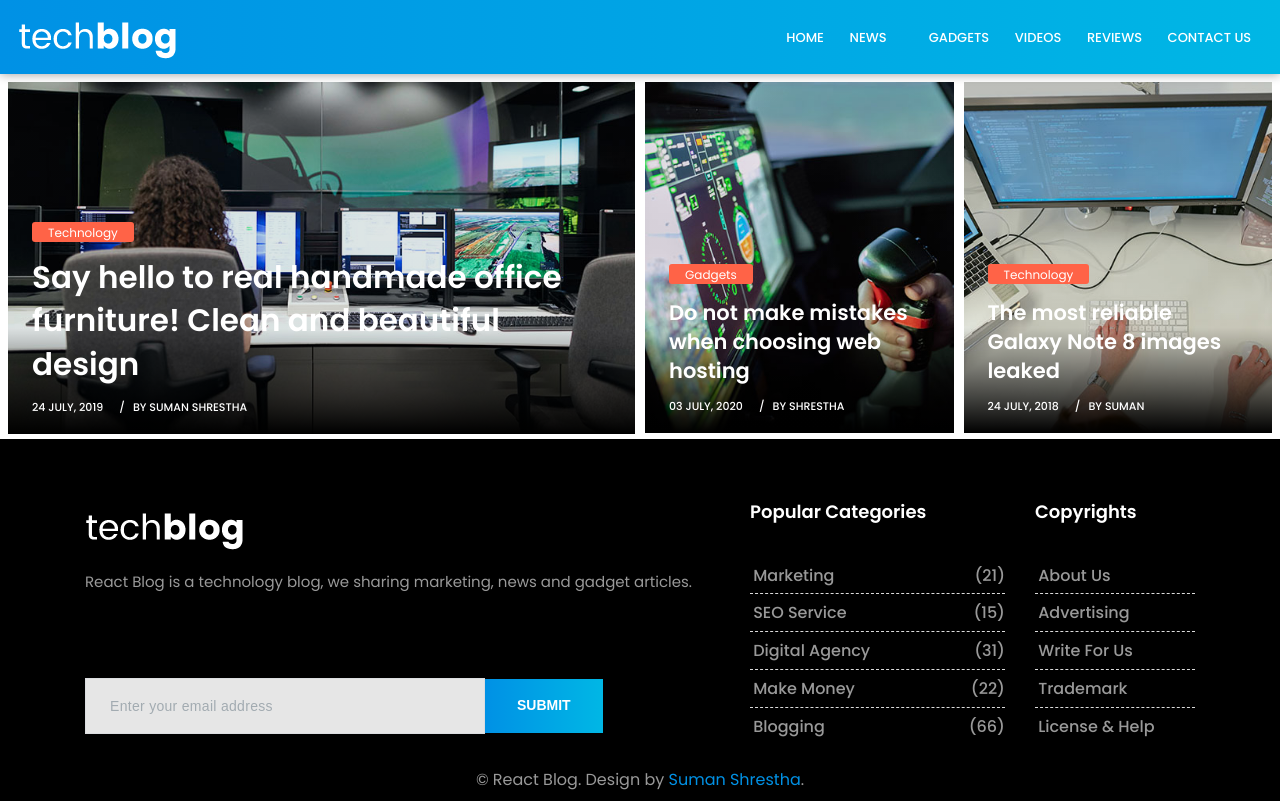
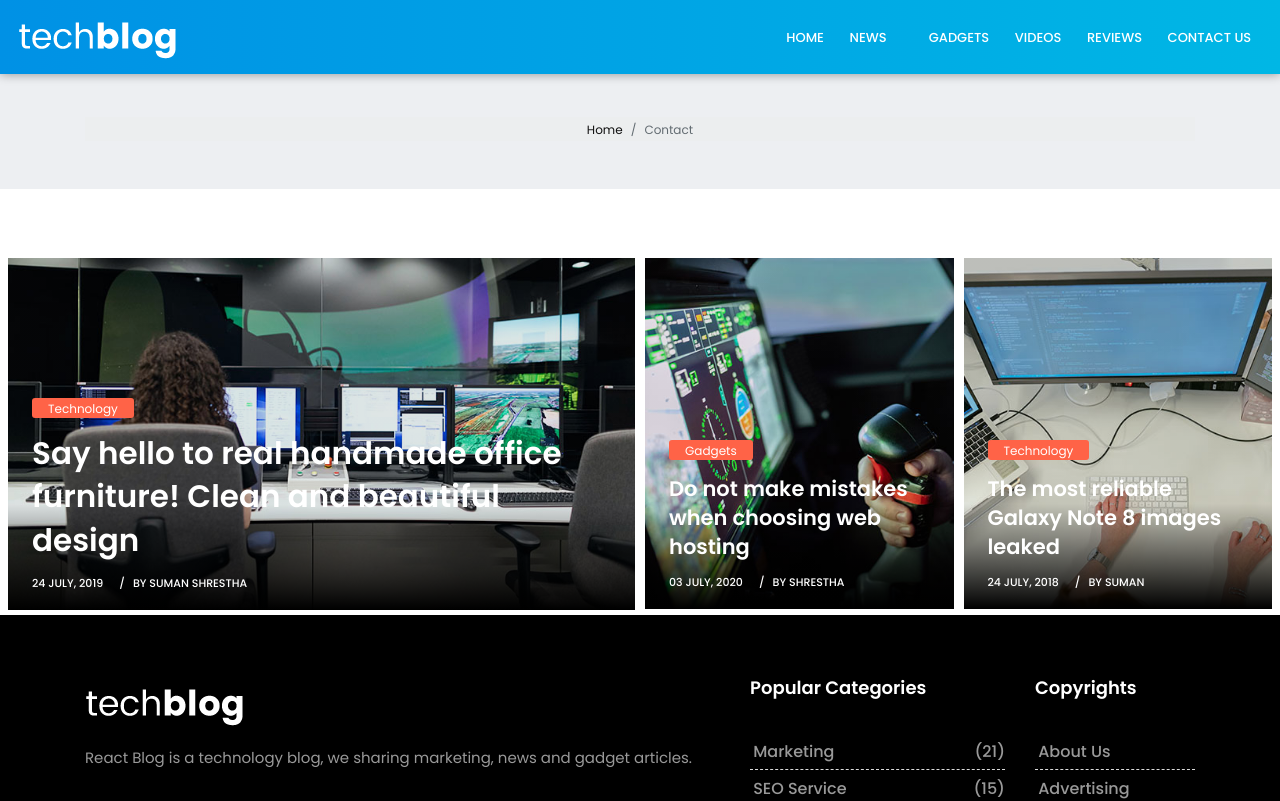
Before and after one commit to sumancfc/React-Blog-Website, a React (Create React App) app: page / in a window 1280 px wide. Shown: the top 801 px of the page. Built offline with nearby package versions, Linux system fonts and the light colour scheme; some icons are missing.

Commit message:
Breadcrumb component added

```diff
--- /dev/null
+++ b/src/components/common/Breadcrumb/Breadcrumb.css
@@ -0,0 +1,23 @@
+.breadcrumb-section {
+  margin-top: 3.5rem;
+  padding: 3rem 0;
+  background-color: #edeff2;
+}
+
+.breadcrumb {
+  list-style: outside none none;
+  margin-bottom: 0;
+  text-align: center;
+  padding: 0;
+  -webkit-border-radius: 0;
+  -moz-border-radius: 0;
+  -ms-border-radius: 0;
+  -o-border-radius: 0;
+  border-radius: 0;
+}
+
+.breadcrumb-item {
+  float: none;
+  font-size: 12px;
+  display: inline-block;
+}
--- /dev/null
+++ b/src/components/common/Breadcrumb/index.js
@@ -0,0 +1,24 @@
+import React from "react";
+import { Link } from "react-router-dom";
+import "./Breadcrumb.css";
+
+const Breadcrumb = () => {
+  return (
+    <div className='breadcrumb-section'>
+      <div className='container'>
+        <div className='row'>
+          <div className=' col-md-12 col-sm-12 col-xs-12'>
+            <ol className='breadcrumb'>
+              <li className='breadcrumb-item'>
+                <Link to='/'>Home</Link>
+              </li>
+              <li className='breadcrumb-item active'>Contact</li>
+            </ol>
+          </div>
+        </div>
+      </div>
+    </div>
+  );
+};
+
+export default Breadcrumb;
--- a/src/components/pages/Home.js
+++ b/src/components/pages/Home.js
@@ -1,10 +1,12 @@
 import React from "react";
+import Breadcrumb from "../common/Breadcrumb";
 import MasonryGrid from "../common/Grid/MasonryGrid";
 import Layout from "../Layout";
 
 const Home = () => {
   return (
     <Layout>
+      <Breadcrumb />
       <MasonryGrid />
     </Layout>
   );
```
